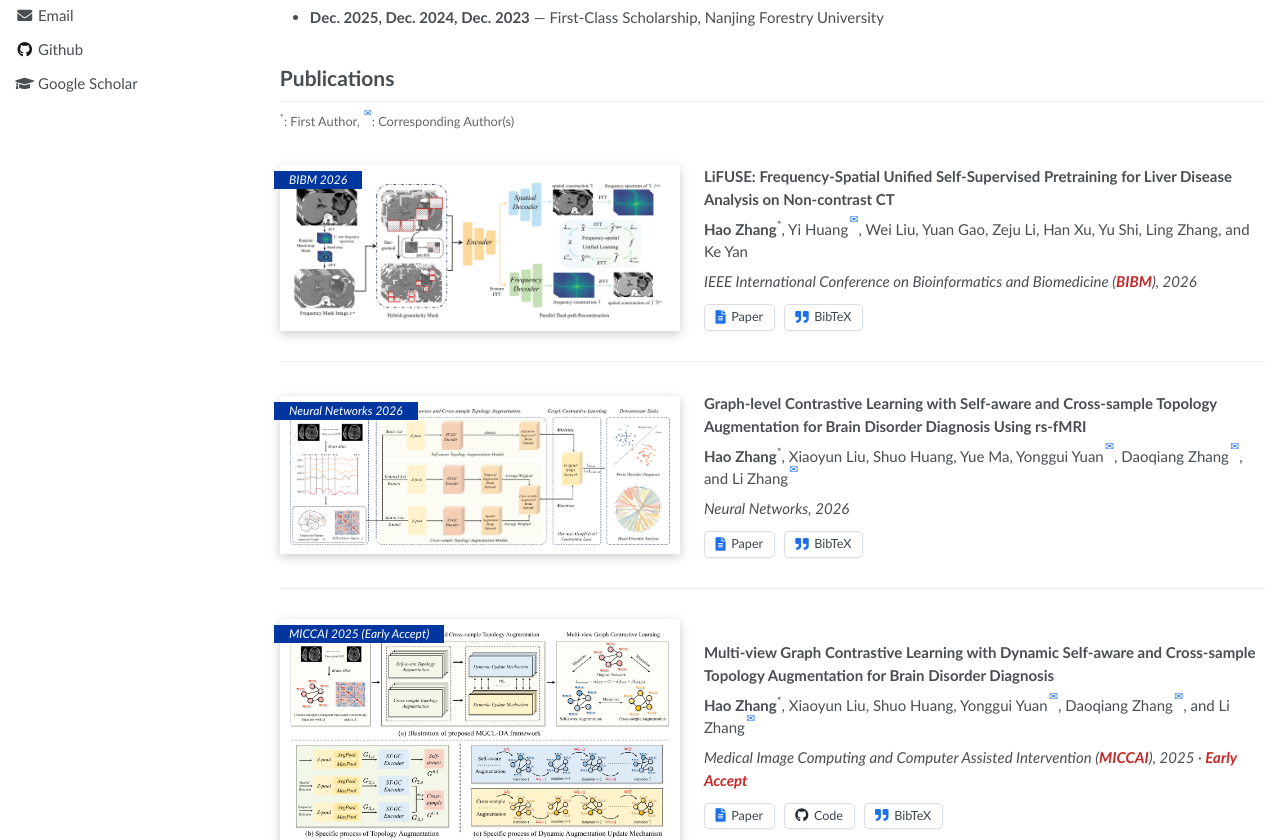
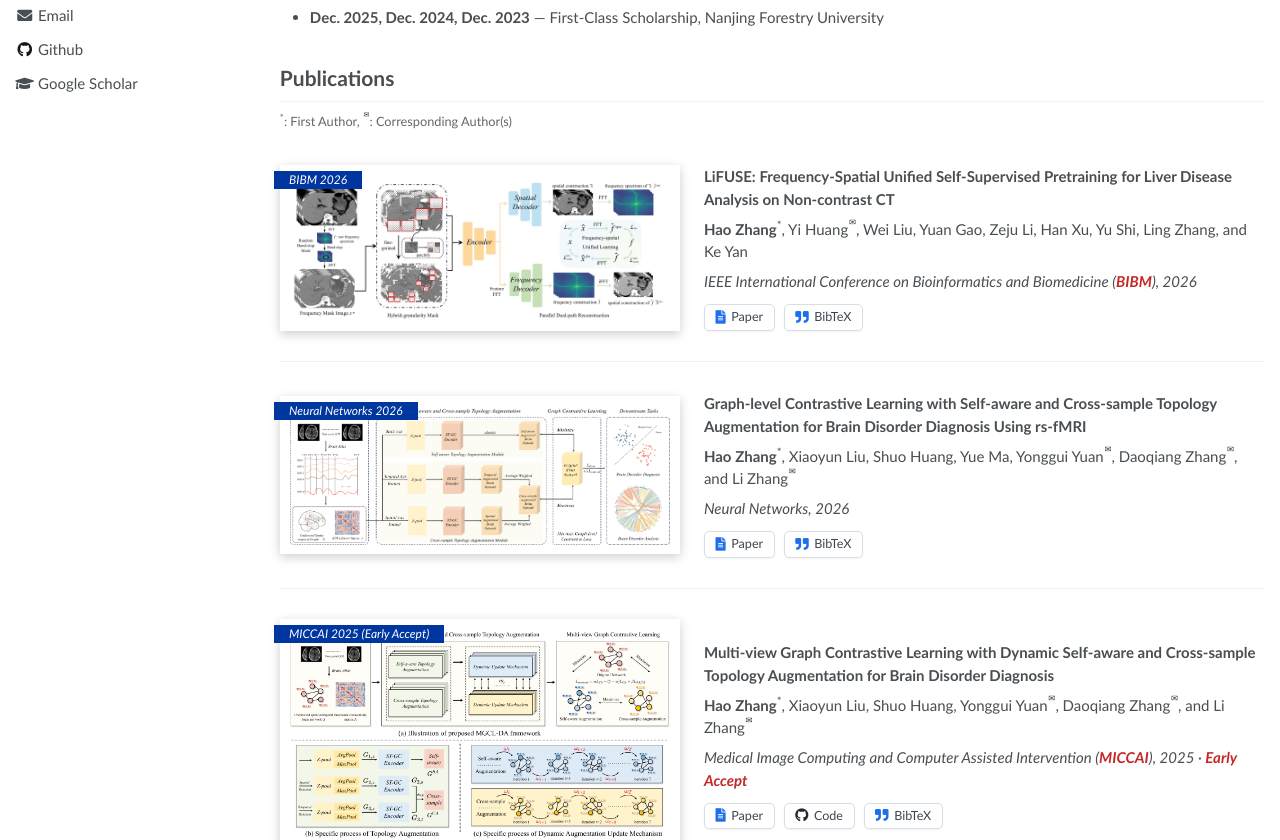
Before and after one commit to goodcodingagoodboy/goodcodingagoodboy.github.io, a Jekyll site: the page built from _pages/about.md, in a window 1280 px wide and 1400 px high, scrolled down 805 px. Shown: the part 381-1221 px from the top of the window. Built offline with Jekyll 4.4.1, drawn with Linux system fonts in a browser that asks for light colours.

Commit message:
Use subtle text-style corresponding author marker

```diff
--- a/assets/css/main.scss
+++ b/assets/css/main.scss
@@ -482,9 +482,12 @@ a:active {
 /* Corresponding-author envelope marker used in publication lists. */
 .corresponding-author {
     display: inline-block;
-    margin-left: .12em;
-    color: #1f6feb;
-    font-size: .72em;
+    margin-left: .08em;
+    color: #333;
+    font-family: inherit;
+    font-size: .56em;
+    font-style: normal;
+    font-weight: 400;
     line-height: 1;
     vertical-align: super;
 }
```
